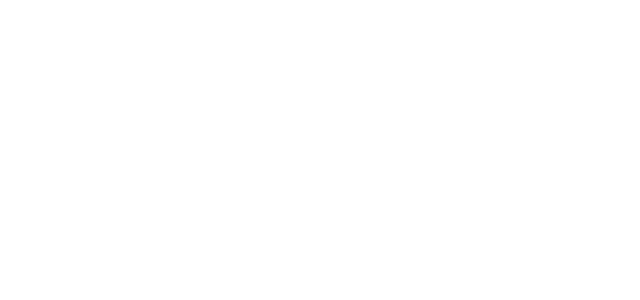
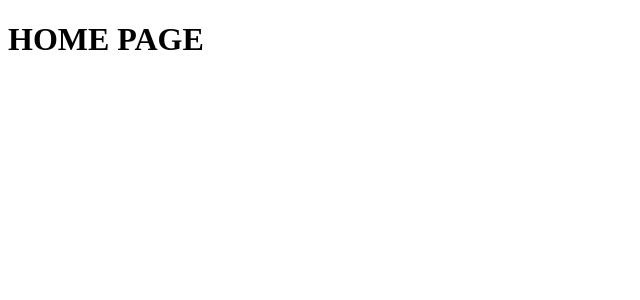
Before and after one commit to night417/trend-micro-task, a React (Create React App) app: page / in a window 1280 px wide. Shown: the top 300 px of the page, without its empty margins (0-640 px from the left). Built offline with nearby package versions, Linux system fonts and the light colour scheme.

Commit message:
Add Router and Pages

```diff
--- a/src/App.tsx
+++ b/src/App.tsx
@@ -1,7 +1,12 @@
 import React from "react";
+import { Router } from "./Router";
 
 function App() {
-  return <div className="App"></div>;
+  return (
+    <div className="App">
+      <Router />
+    </div>
+  );
 }
 
 export default App;
--- /dev/null
+++ b/src/Pages/Home.tsx
@@ -0,0 +1,5 @@
+import React from "react";
+
+export const Home = () => {
+  return <h1>HOME PAGE</h1>;
+};
--- /dev/null
+++ b/src/Pages/LogIn.tsx
@@ -0,0 +1,5 @@
+import React from "react";
+
+export const LogIn = () => {
+  return <h1>LOGIN PAGE</h1>;
+};
--- /dev/null
+++ b/src/Pages/SignUp.tsx
@@ -0,0 +1,9 @@
+import React from 'react'
+
+export const SignUp = () => {
+    return (
+        <div>
+
+        </div>
+    )
+}
--- /dev/null
+++ b/src/Router.tsx
@@ -0,0 +1,17 @@
+import React from "react";
+import { BrowserRouter, Route, Routes } from "react-router-dom";
+import { Home } from "./Pages/Home";
+import { LogIn } from "./Pages/LogIn";
+import { SignUp } from "./Pages/SignUp";
+
+export const Router = () => {
+  return (
+    <BrowserRouter>
+      <Routes>
+        <Route path="/sign-up" element={<SignUp />}></Route>
+        <Route path="/log-in" element={<LogIn />}></Route>
+        <Route path="/" element={<Home />}></Route>
+      </Routes>
+    </BrowserRouter>
+  );
+};
```
